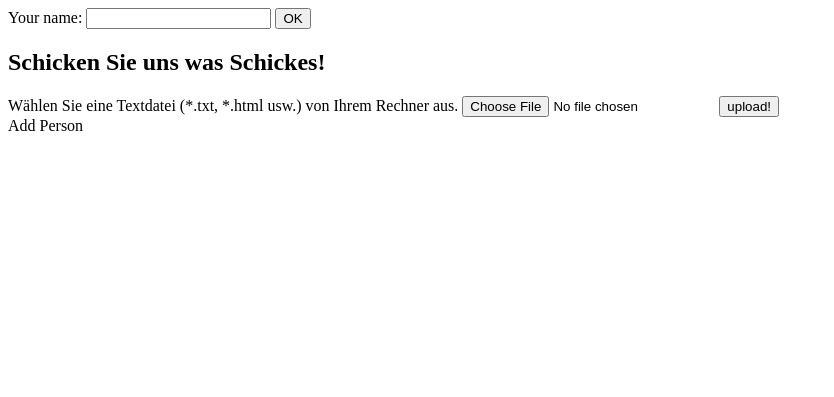
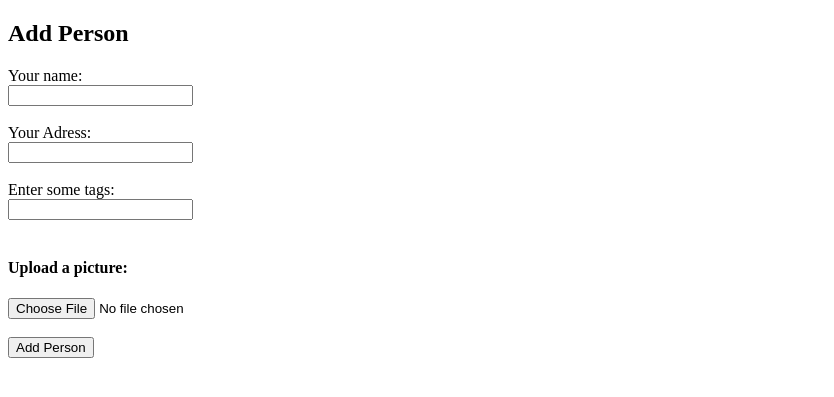
Before and after one commit to ChantalMP/SecondBrain, a Django app: page /add_person/ in a window 1280 px wide. Shown: the top 397 px of the page, without its empty margins (0-834 px from the left). Run offline with Django 3.2, Linux system fonts and the light colour scheme.

Commit message:
Add Person

```diff
--- a/secondBrainBackend/templates/add_person.html
+++ b/secondBrainBackend/templates/add_person.html
@@ -5,22 +5,33 @@
     <title>Add Person</title>
 </head>
 <body>
+<h2>Add Person</h2>
+    <form action="/add_person/" method="post" enctype="multipart/form-data">{% csrf_token %}
+    <label for="your_name">Your name: </label>
+    <br>
+    <input id="your_name" type="text" name="your_name" value="{{ current_name }}">
+    <br>
 
-    <form action="/add_person/" method="post">{% csrf_token %}
-    <label for="your_name">Your name: </label>
-    <input id="your_name" type="text" name="your_name" value="{{ current_name }}">
-    <input type="submit" value="OK">
+    <br>
+    <label for="your_adress">Your Adress: </label>
+    <br>
+    <input id="your_adress" type="text" name="your_adress" value="{{ current_adress }}">
+    <br>
+
+
+    <br>
+    <label for="tags">Enter some tags: </label>
+    <br>
+    <input id="tags" type="text" name="tags" value="{{ tags }}">
+    <br>
+
+    <br>
+    <h4>Upload a picture:</h4>
+    <input id="id_image" type="file" class="" name="image">
+    <br>
+    <br>
     </form>
 
-    <main>
-    <h2>Schicken Sie uns was Schickes!</h2>
-    <form method="post" enctype="multipart/form-data">
-        <label> Wählen Sie eine Textdatei (*.txt, *.html usw.) von Ihrem Rechner aus.
-            <input name=“file”
-                   type="file" size="50" accept="text/*"> </label>
-        <button>upload!</button>
-    </form>
-    </main>
-    Add Person
+    <input type="submit" value="Add Person">
 </body>
 </html>
```
